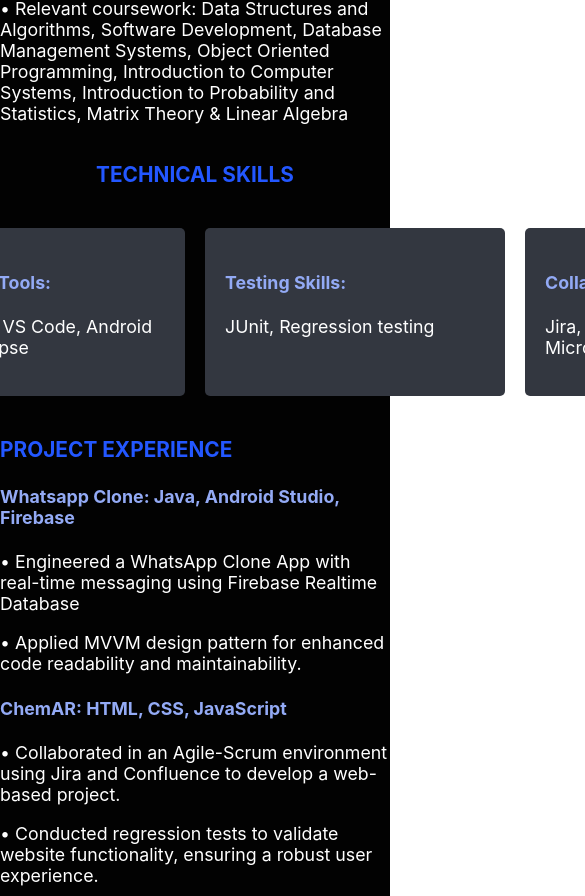
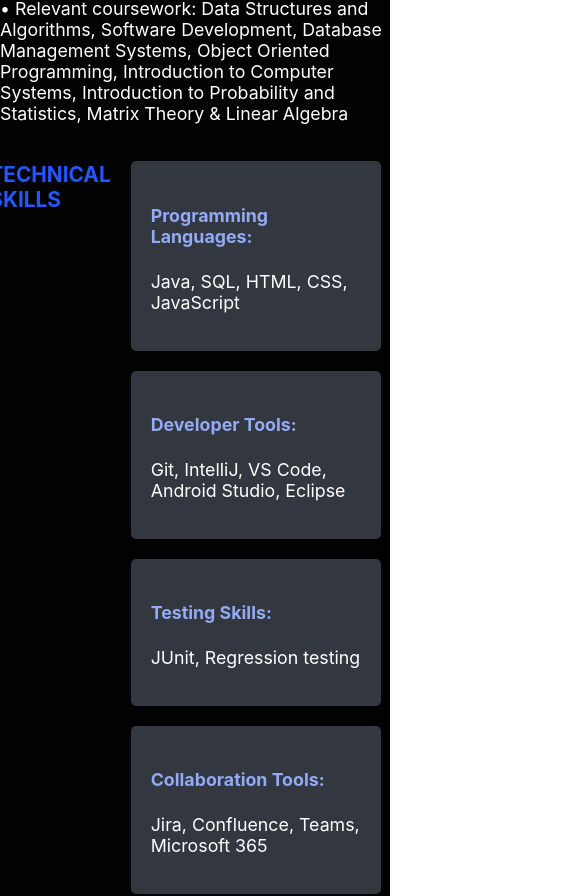
Before and after one commit to KrutikChaudhary/lab6, a React (Create React App) app: page / in a window 390 px wide. Shown: the part 853-1749 px from the top of the page, 585 px wide, since content can reach past the window. Built offline with nearby package versions, Linux system fonts and the light colour scheme.

Commit message:
minor changes

```diff
--- a/src/App.css
+++ b/src/App.css
@@ -69,7 +69,7 @@ h4 {
 
 .skills-grid {
   display: grid;
-  grid-template-columns: 300px 300px 300px 300px;
+  grid-template-columns: repeat(auto-fill, minmax(250px, 1fr));
   gap: 20px;
   padding: 20px;
 }
@@ -92,3 +92,15 @@ h4 {
     transform: rotate(360deg);
   }
 }
+
+#skill_section{
+  display: flex;
+  justify-content: space-around;
+}
+
+@media screen and (max-width: 767px) {
+  nav {
+    flex-direction: column;
+  }
+
+}
--- a/src/App.js
+++ b/src/App.js
@@ -28,6 +28,8 @@ function App() {
         & Linear Algebra</p>
         </div>
 
+        <div id='skill_section'>
+
         <h3>TECHNICAL SKILLS</h3>
         <div id="skills" class="skills-grid">
         <div class="skill-category">
@@ -47,7 +49,7 @@ function App() {
           <p>Jira, Confluence, Teams, Microsoft 365</p>
         </div>
       </div>
-
+      </div>
       <div id="experience" class="experience">
         <h3>PROJECT EXPERIENCE</h3>
           <h4>Whatsapp Clone: Java, Android Studio, Firebase</h4>
```
